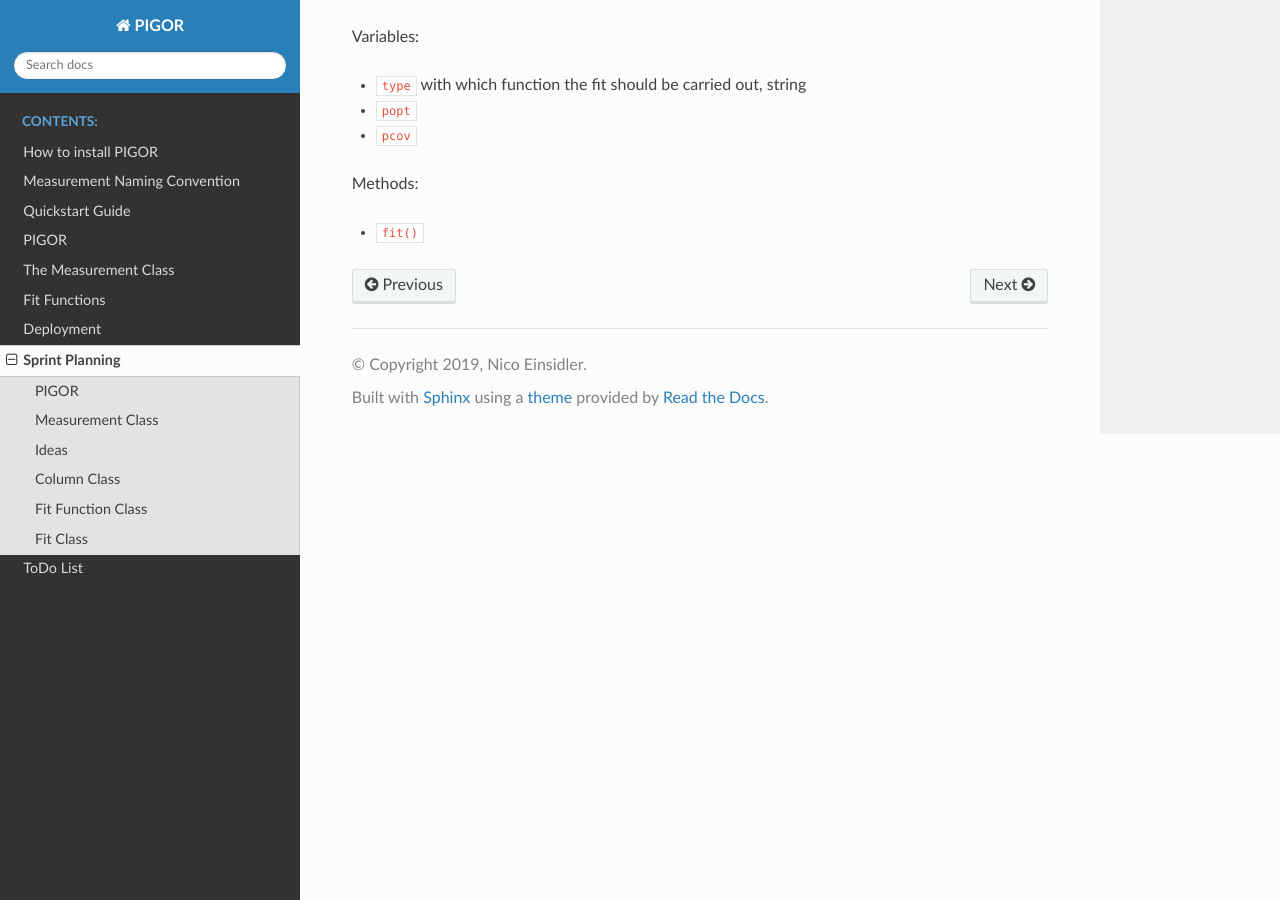
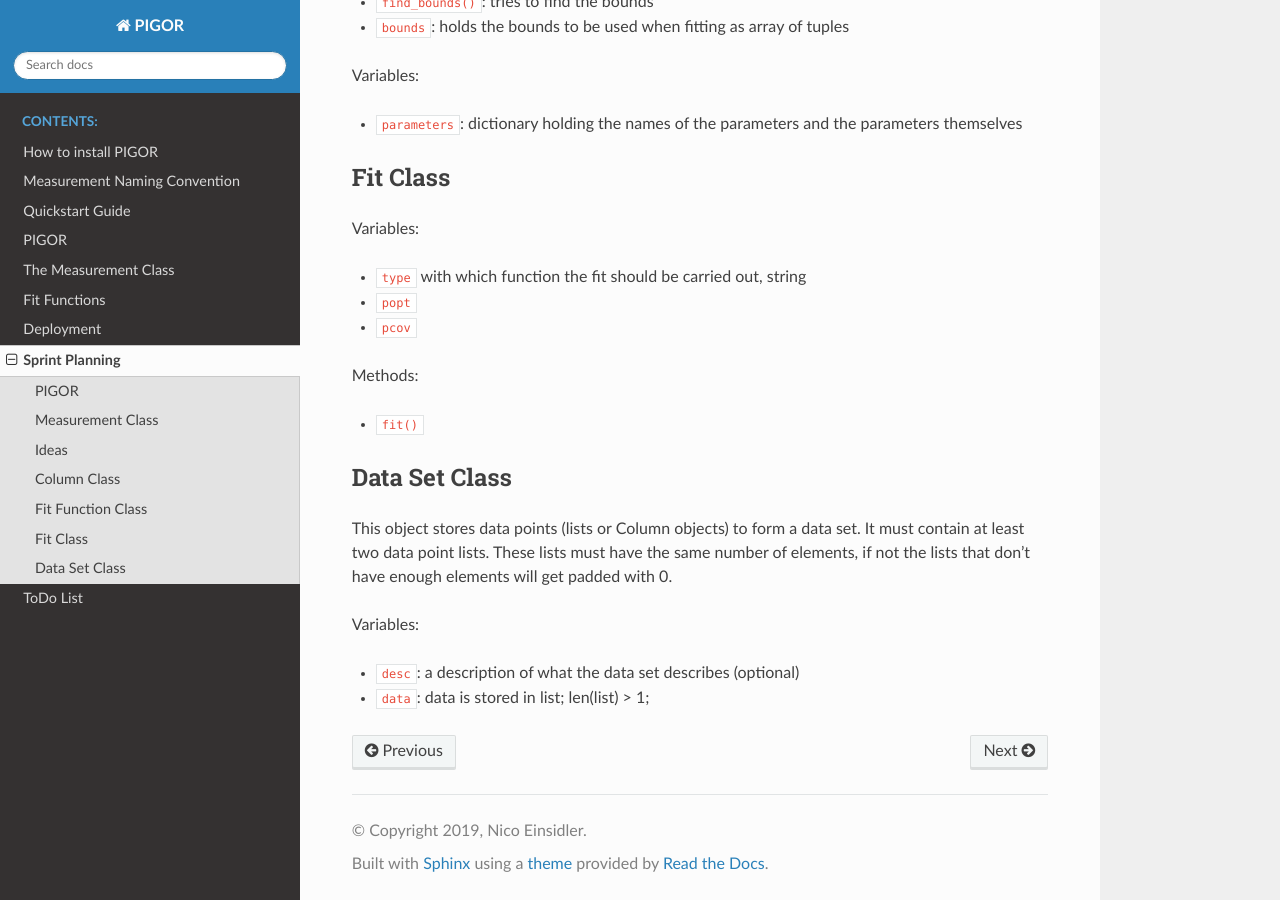
Before and after one commit to nicoeinsidler/pigor, a Sphinx documentation site: the page built from doc/sprints.rst, in a window 1280 px wide and 900 px high, scrolled down 3009 px. Built offline with Sphinx 7.4.7 and the Read the Docs theme 2.0.0, drawn with Linux system fonts in a browser that asks for light colours; some of the changed text lies outside the part shown.

Commit message:
updated DataSet class in sprints

```diff
--- a/doc/sprints.rst
+++ b/doc/sprints.rst
@@ -53,16 +53,21 @@ Building Measurement from ground up with custom objects like:
 
     graph TD
         subgraph column class
-        desc(column.desc) --> column{column object}
-        data(column.data) --> column{column object}
+        desc(Column.desc) --> column{column object}
+        data(Column.data) --> column{column object}
         end
 
-        column --> set{data set object}
+        column --> dsdata
+
+        subgraph data set object
+        dsdesc(DataSet.desc) --> set{data set object}
+        dsdata(DataSet.data) --> set
+        end
 
         subgraph fit function class
-        parameters(fit_function.parameters) --> ff
+        parameters(FitFunction.parameters) --> ff
         find_bounds[find_bounds] --> fb
-        fb(fit_function.bounds) --> ff
+        fb(FitFunction.bounds) --> ff
         end
 
         ff{fit function class} --> find_fit[find_fit]
@@ -135,3 +140,13 @@ Variables:
 Methods:
 
 - :code:`fit()`
+
+Data Set Class
+--------------
+
+This object stores data points (lists or Column objects) to form a data set. It must contain at least two data point lists. These lists must have the same number of elements, if not the lists that don't have enough elements will get padded with 0.
+
+Variables:
+
+- :code:`desc`: a description of what the data set describes (optional)
+- :code:`data`: data is stored in list; len(list) > 1;
```
Also changed, not shown: 12 other files.
